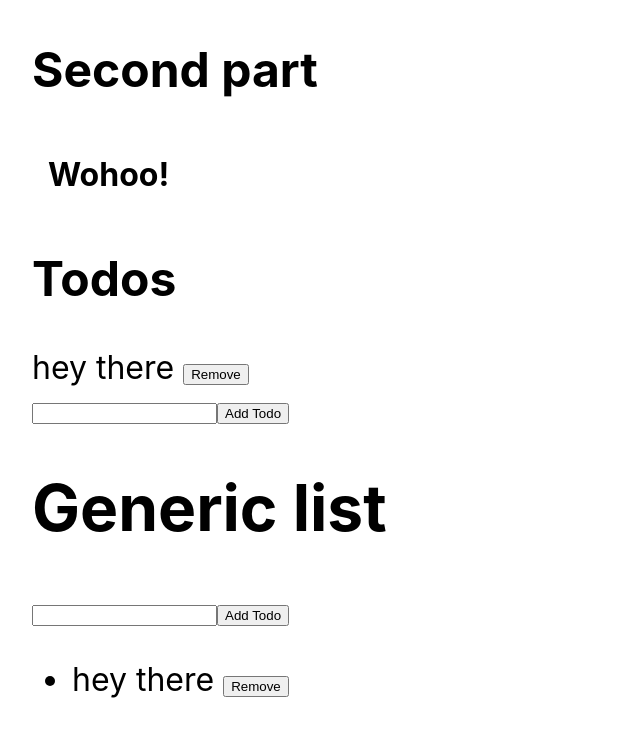
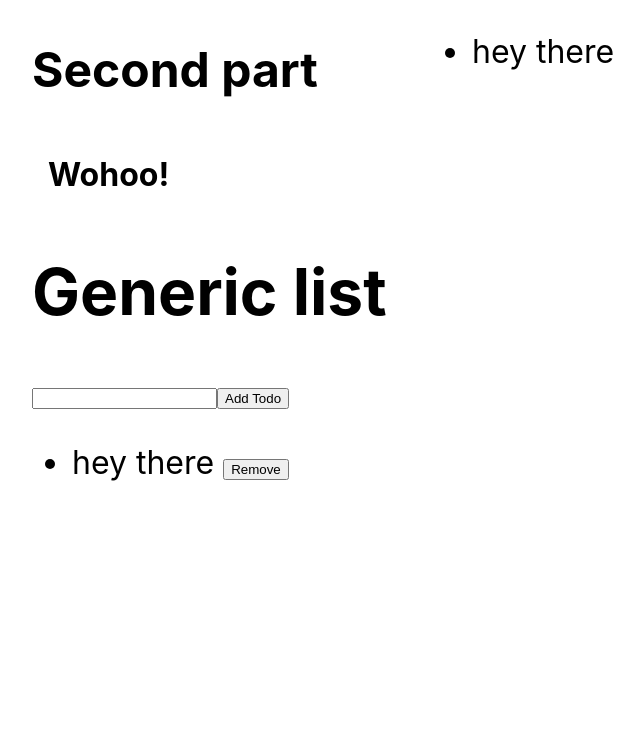
Before and after one commit to adamGini/ts-react-2, a React (Create React App) app: page / in a window 1280 px wide. Shown: the top 736 px of the page, without its empty margins (208-852 px from the left). Built offline with nearby package versions, Linux system fonts and the light colour scheme.

Commit message:
done with episode 26

```diff
--- a/package.json
+++ b/package.json
@@ -13,6 +13,7 @@
     "react": "^17.0.2",
     "react-dom": "^17.0.2",
     "react-scripts": "4.0.3",
+    "react-use": "^17.3.1",
     "typescript": "^4.4.2",
     "web-vitals": "^1.1.2"
   },
--- a/src/App.tsx
+++ b/src/App.tsx
@@ -1,8 +1,7 @@
 
 import React, {ReactNode, useCallback, useRef} from 'react';
 import './App.css';
-import {useTodos} from './useTodos'
-import {findAllByDisplayValue} from "@testing-library/react"; // this is our custom hook - woohoo!
+import {useTodos} from './useTodos' // this is where the magic is
 
 
 const Heading = ({title}: { title: string }) => <h2>{title}</h2>
@@ -35,9 +34,10 @@ function UL<T>({
   )
 }
 
+const initialTodos = [{id:0, text:"hey there"}]
 
 function App() {
-  const {todos, addTodo, removeTodo} = useTodos([{id:0, text:"hey there"}])
+  const {todos, addTodo, removeTodo} = useTodos(initialTodos)
   const newTodoRef = useRef<HTMLInputElement>(null)
 
   const onAddTodo = useCallback(() => {
@@ -64,18 +64,6 @@ function App() {
         Wohoo!
       </Box>
 
-      <Heading title="Todos"/>
-      {todos.map(todo => (
-        <div key={todo.id}>
-          {todo.text + ' '}
-          <button onClick={() =>removeTodo(todo.id)}>Remove
-          </button>
-        </div>
-      ))}
-      <div>
-        <input type="text" ref={newTodoRef}/>
-        <button onClick={onAddTodo}>Add Todo</button>
-      </div>
       <h1>Generic list</h1>
       <input type="text" ref={newTodoRef}/>
       <button onClick={onAddTodo}>Add Todo</button>
@@ -96,4 +84,29 @@ function App() {
   );
 }
 
-export default App;
+const JustTheTodos = () => {
+  const {todos} = useTodos(initialTodos)
+  return(
+    <UL
+      /* since we defined the component as having detailed html props, we could pass things like className...*/
+      items={todos}
+      itemClick={()=>{}}
+      render={(todo) => (
+        <>
+          {todo.text + ' '}
+        </>
+      )}
+    />
+  )
+}
+const AppWrapper = () => (
+  <div style={{
+    display: 'grid',
+    gridTemplateColumns: '50% 50%'
+  }}>
+    <App />
+    <JustTheTodos />
+  </div>
+)
+
+export default AppWrapper;
--- a/src/useTodos.ts
+++ b/src/useTodos.ts
@@ -1,50 +1,31 @@
-import {useCallback, useReducer} from "react";
+import {useCallback, useEffect} from "react";
+import {createGlobalState} from 'react-use'
 
 interface Todo {
   id: number;
   text: string;
 }
 
-type ActionType =
-  | { type: "ADD", text: string }
-  | { type: "REMOVE", id: number }
+const useGlobalTodos = createGlobalState<Todo[]>([]) // creating global state with the 'react-use' library
 
 export function useTodos(initialTodos: Todo[]): {
   todos: Todo[];
   addTodo: (text: string) => void;
   removeTodo: (id: number) => void;
 } {
+  const [todos, setTodos] = useGlobalTodos() // implementing the global state
 
-  const [todos, dispatch] = useReducer((state: Todo[], action: ActionType) => {
-    switch (action.type) {
-      case "ADD":
-        return [
-          ...state, // this would be the array of existing todos
-          {
-            id: state.length,
-            text: action.text,
-          },
-        ];
-      case "REMOVE":
-        return state.filter(({id}) => id !== action.id);
-      default:
-        throw new Error()
-    }
-  }, initialTodos)
+  useEffect(()=>{
+  setTodos(initialTodos)
+  },[initialTodos])
 
   const addTodo = useCallback((text: string) => {
-    dispatch({
-      type: "ADD",
-      text
-    })
-  }, [])
+    setTodos([...todos,{ id:todos.length, text: text}])
+  }, [todos])
 
-  const removeTodo = useCallback((id: number) => {
-    dispatch({
-      type: "REMOVE",
-      id,
-    })
-  }, [])
+  const removeTodo = useCallback((removeId: number) => {
+    setTodos(todos.filter(({id}) => id !== removeId))
+  }, [todos])
 
   return {todos, addTodo, removeTodo}
 }
```
Also changed, not shown: 1 other file (tests, documents, lock files or other folders).
